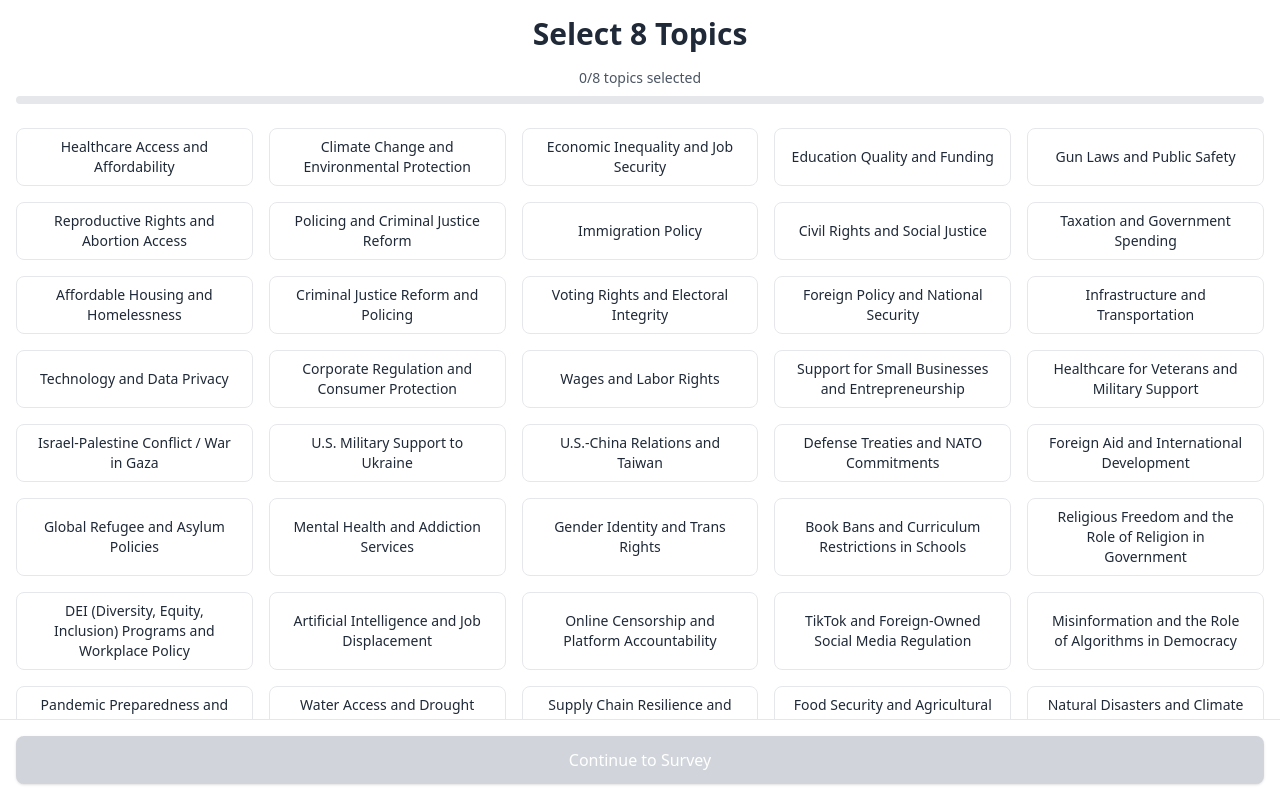
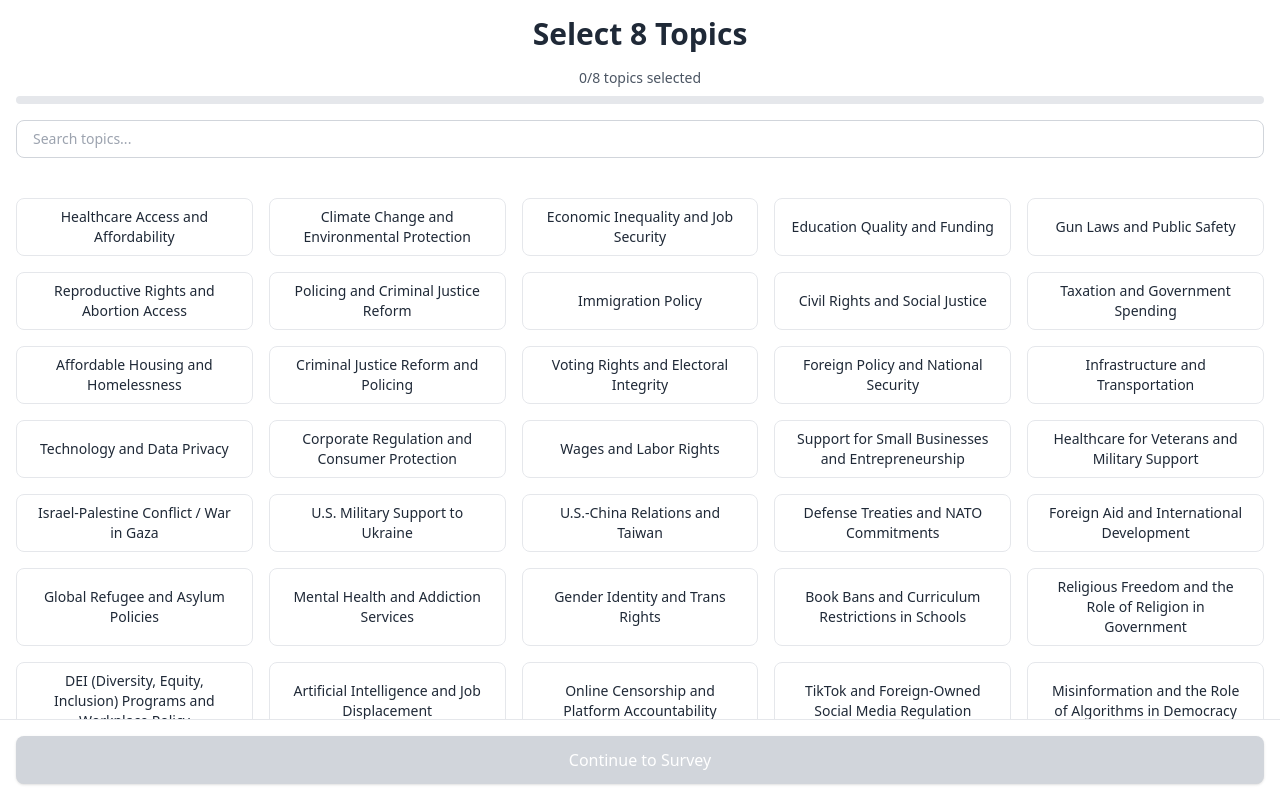
Before and after one commit to EmpoweredVote/Empowered-Compass, a React (Vite) app: page / in a window 1280 px wide. Built offline with nearby package versions, Linux system fonts and the light colour scheme.

Commit message:
Added search functionality to TopicSelector

```diff
--- a/src/TopicSelector.jsx
+++ b/src/TopicSelector.jsx
@@ -2,6 +2,11 @@ import { useState, useEffect } from "react";
 
 function TopicSelector({ topics, onSelect, selectedTopics, onContinue }) {
   const isAtLimit = selectedTopics.length >= 8;
+  const [search, setSearch] = useState("");
+
+  const filteredTopics = Object.keys(topics).filter((topic) =>
+    topic.toLowerCase().includes(search.toLowerCase())
+  );
 
   return (
     <div className="flex flex-col h-screen">
@@ -18,11 +23,18 @@ function TopicSelector({ topics, onSelect, selectedTopics, onContinue }) {
             style={{ width: `${(selectedTopics.length / 8) * 100}%` }}
           />
         </div>
+        <input
+          type="text"
+          placeholder="Search topics..."
+          value={search}
+          onChange={(e) => setSearch(e.target.value)}
+          className="w-full px-4 py-2 border border-gray-300 rounded-lg text-sm focus:outline-none focus:ring focus:border-blue-300 my-4"
+        />
       </div>
 
       <div className="flex-1 overflow-y-auto px-4 py-2">
         <div className="grid grid-cols-2 sm:grid-cols-3 md:grid-cols-4 lg:grid-cols-5 gap-4">
-          {Object.keys(topics).map((topic) => {
+          {filteredTopics.map((topic) => {
             const isSelected = selectedTopics.includes(topic);
             const isDisabled = isAtLimit && !isSelected;
 
```
